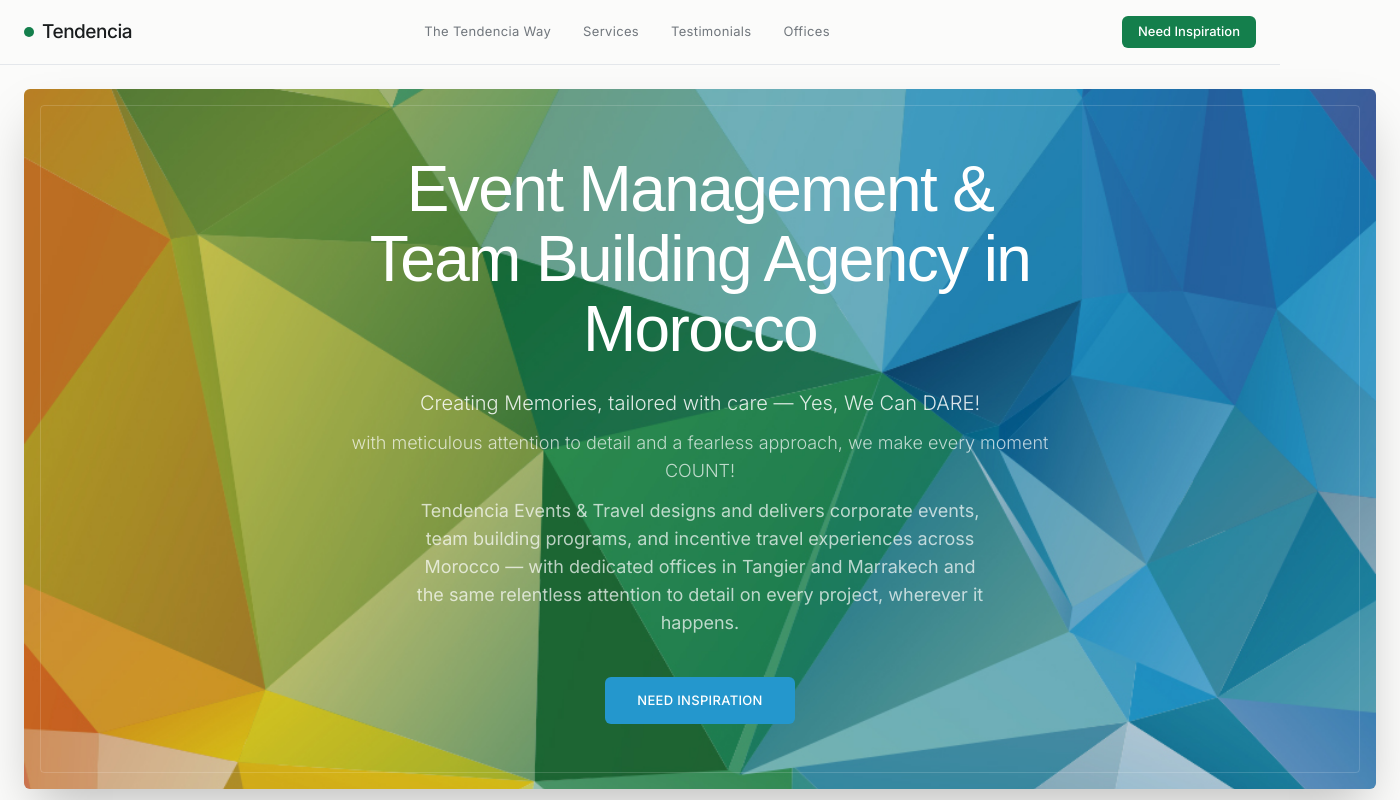
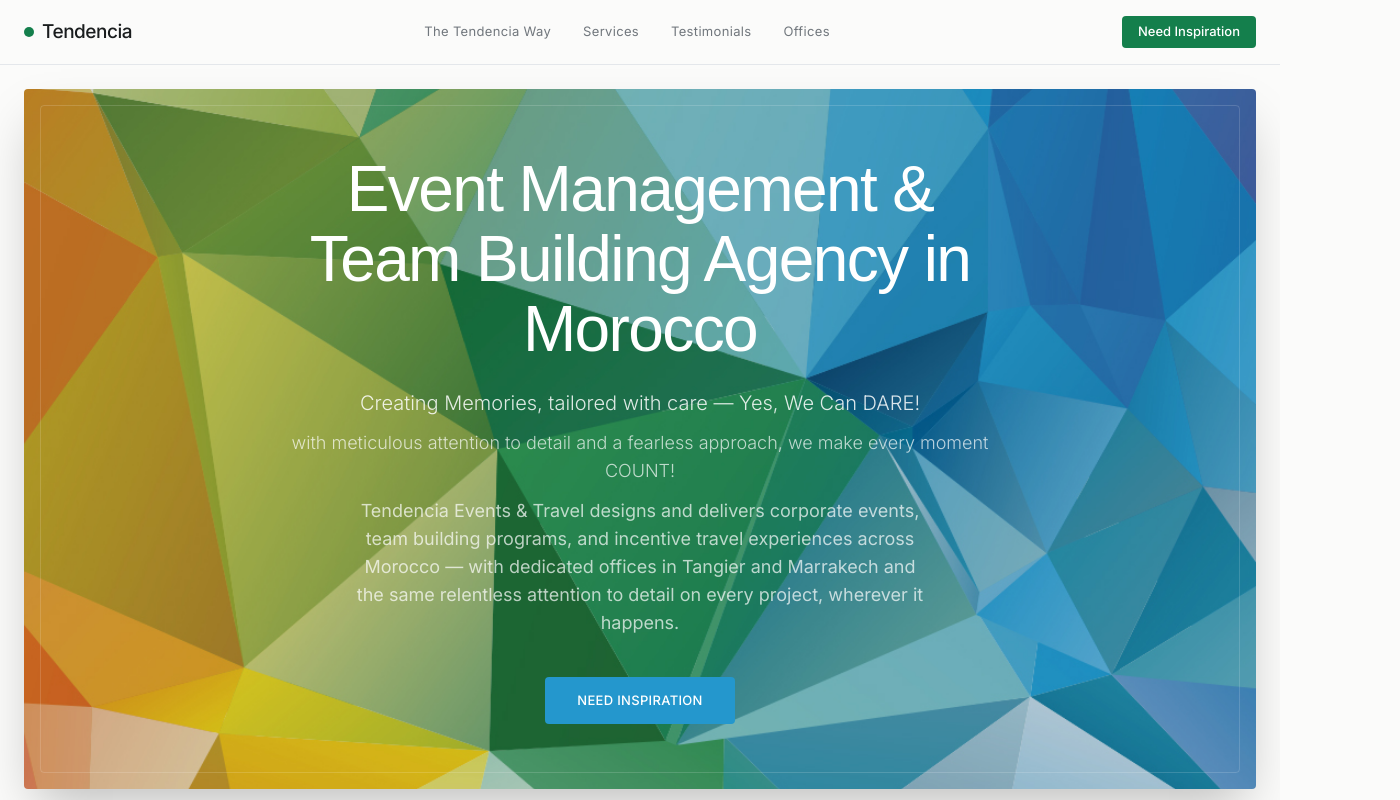
Before and after one commit to ali-r2005/tendenciaevents, a Next.js app: page / in a window 1280 px wide. Shown: the top 800 px of the page, 1400 px wide, since content can reach past the window. Built offline with nearby package versions, Linux system fonts and the light colour scheme; a web font is replaced by a local one.

Commit message:
remove the wordmark in home page and update the radius token in global.css

```diff
--- a/i18n/en.ts
+++ b/i18n/en.ts
@@ -203,7 +203,6 @@
     heading: "Creating Memories, tailored with care.",
     description:
       "Corporate events, team building, and incentive travel across Morocco — with dedicated offices in Tangier and Marrakech.",
-    wordmark: "Tendencia",
     copyright: "Copyright © 2026 Tendencia Events & Travel | All Rights Reserved",
     links: [
       { label: "Terms and Conditions", href: "/terms-and-conditions" },
--- a/src/app/globals.css
+++ b/src/app/globals.css
@@ -32,8 +32,8 @@
   --font-display: var(--font-display);
   --font-sans: var(--font-sans);
 
-  --radius-custom: 6px;
-  --radius-custom-lg: 8px;
+  --radius-custom: 4px;
+  --radius-custom-lg: 6px;
 }
 
 body {
--- a/src/app/page.tsx
+++ b/src/app/page.tsx
@@ -42,7 +42,7 @@
         </div>
       </header>
 
-      <main className="max-w-[1400px] mx-auto px-4 sm:px-6 py-6 space-y-24 sm:space-y-32">
+      <main className="w-full max-w-[1400px] mx-auto px-4 sm:px-6 py-6 space-y-24 sm:space-y-32">
         {/* Hero */}
         <section className="w-full">
           <div
@@ -287,8 +287,8 @@
       </main>
 
       {/* Footer */}
-      <footer className="pt-8 pb-16 space-y-12 max-w-[1400px] mx-auto px-4 sm:px-6">
-        <div className="border border-brand-border bg-brand-subtle p-8 sm:p-12 rounded-custom">
+      <footer className="w-full max-w-[1400px] mx-auto px-4 sm:px-6 pt-8 pb-16 space-y-12">
+        <div className="w-full border border-brand-border bg-brand-subtle p-8 sm:p-12 rounded-custom">
           <h3 className="font-display text-2xl sm:text-3xl text-brand-neutral font-normal mb-3">
             {t.footer.heading}
           </h3>
@@ -297,11 +297,6 @@
           </p>
         </div>
 
-        <div className="pt-4 border-b border-brand-border pb-4">
-          <h2 className="font-display text-6xl sm:text-8xl md:text-9xl font-normal tracking-tight text-brand-neutral leading-none select-none">
-            {t.footer.wordmark}
-          </h2>
-        </div>
 
         <div className="flex flex-col sm:flex-row items-center justify-between gap-4 text-xs text-brand-muted">
           <div>{t.footer.copyright}</div>
```
